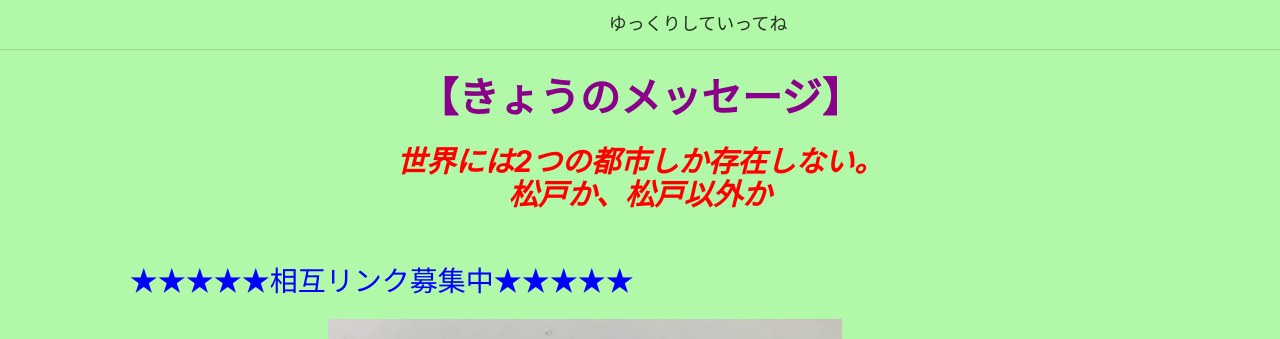
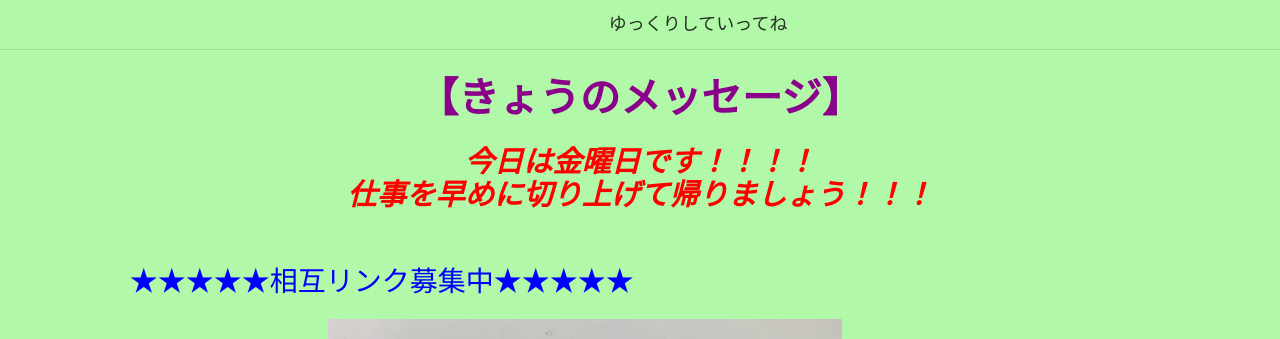
Before and after one commit to kkazuki0312/my-site, a Gatsby site: page / in a window 1280 px wide. Shown: the part 417-756 px from the top of the page. Built offline with nearby package versions, Linux system fonts and the light colour scheme; Gatsby itself is replaced by a stand-in of ours.

Commit message:
今日のメッセージを変更

```diff
--- a/src/pages/index.js
+++ b/src/pages/index.js
@@ -57,7 +57,7 @@ function test(){
         </table>
       </div>
       <h1 className="darkmagenta">【きょうのメッセージ】</h1>
-      <h2 className="red">世界には2つの都市しか存在しない。<br/>松戸か、松戸以外か</h2>
+      <h2 className="red">今日は金曜日です！！！！<br/>仕事を早めに切り上げて帰りましょう！！！</h2>
       <div className="marquee">
         <p>★★★★★相互リンク募集中★★★★★</p>
       </div>
```
